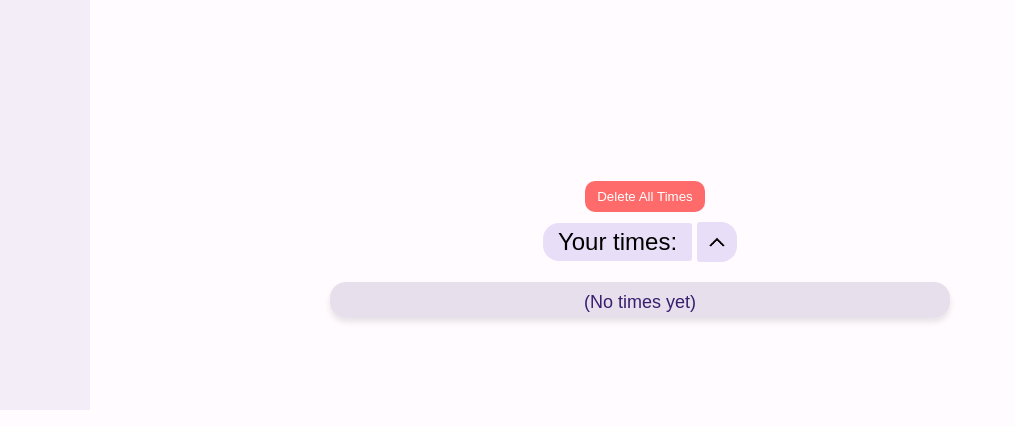
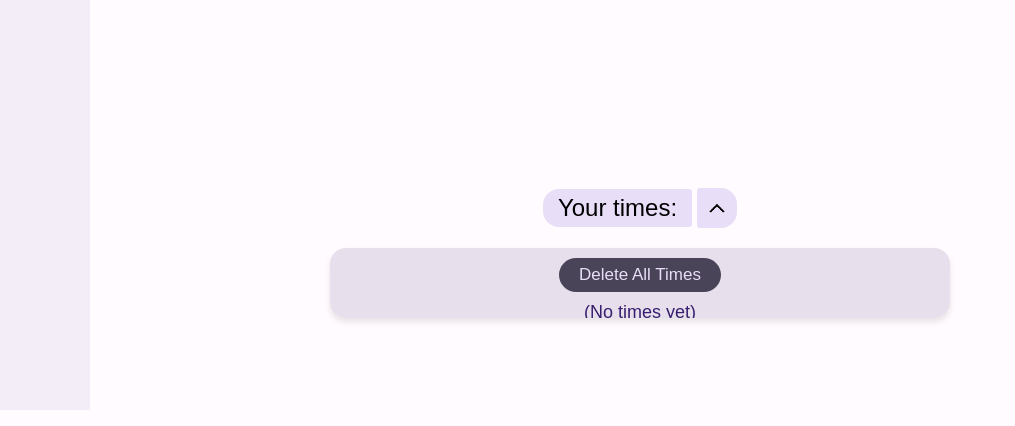
Before and after one commit to franekk3/Cubyy, a plain HTML site: page index.html in a window 1280 px wide. Shown: the part 390-816 px from the top of the page, without its empty margins (0-1015 px from the left). Drawn offline with Linux system fonts and the light colour scheme; a web font is replaced by a local one.

Commit message:
Add files via upload

```diff
--- a/index.html
+++ b/index.html
@@ -36,7 +36,6 @@
 
 
 
-    <button onclick="deleteAllTimes()" style="margin-left: 10px; background-color: #ff6b6b; color: white; border: none; padding: 8px 12px; border-radius: 10px; cursor: pointer;">Delete All Times</button>
 
     <div id="gantimerInfo" style="display: none; margin-top: 10px; padding: 10px; background: #e3f2fd; border: 1px solid #2196F3; border-radius: 16px;">
         <strong>GanTimer Info:</strong><br>
@@ -45,9 +44,12 @@
 
         <div class="spinner-container">
             <div class="spiner-part1"> Your times: </div>
+
             <div onclick='timesListClick()' class="spiner-part2"> <img id="timesListIcon" height="30px" width="30px" style="rotate: 180deg;" src="./media/icons/arrow_down.png"> </div>
         </div>
+
     <div id="timesList2"class="m3-card2" style=" padding: 10px; max-height: 200px; overflow-y: auto;">
+        <button onclick="deleteAllTimes()" class="m3-FilledTonalButtonWithAnimatedShapeSample" style="scale: 1; margin: 0 auto; margin-bottom: 10px;"> Delete All Times</button>
 
         <div id="timesList"></div>
     </div>
```
